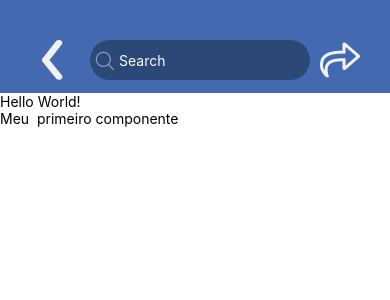
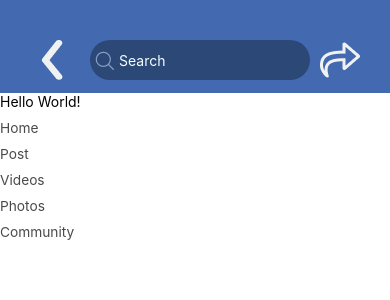
Before and after one commit to Vinicius453/08-19-TestandoGit, a React Native app: screen / in a window 390 px wide. Shown: the top 300 px of the page. Built offline with nearby package versions, Linux system fonts and the light colour scheme.

Commit message:
links importantes

```diff
--- a/App.tsx
+++ b/App.tsx
@@ -2,13 +2,39 @@ import { StatusBar } from 'expo-status-bar';
 import React from 'react';
 import { StyleSheet, Text, View, Image, TextInput } from 'react-native';
 
+const LinkItem = (props:any)=>{
+  return(
+      <Text style={stylesLink.text}>{props.name}</Text>
+  );
+}
+const stylesLink = StyleSheet.create({
+  text:{
+      //backgroundColor:"red",
+      marginTop:10,
+      color: '#4A4A4C',
+      fontSize: 13.71,
+
+  }
+});
+
 const LinksImportantes = ()=>{
   return(
-      <View>
-          <Text>Meu  primeiro componente</Text>
+      <View style={stylesLinkImportantes.container}>
+        <LinkItem name="Home"/>
+        <LinkItem name="Post"/>
+        <LinkItem name="Videos"/>
+        <LinkItem name="Photos"/>
+        <LinkItem name="Community"/>
       </View>
   );
 };
+
+const stylesLinkImportantes = StyleSheet.create({
+  container:{
+    flex: 1,
+
+  }
+});
 
 export default function App() {
   return (
```
